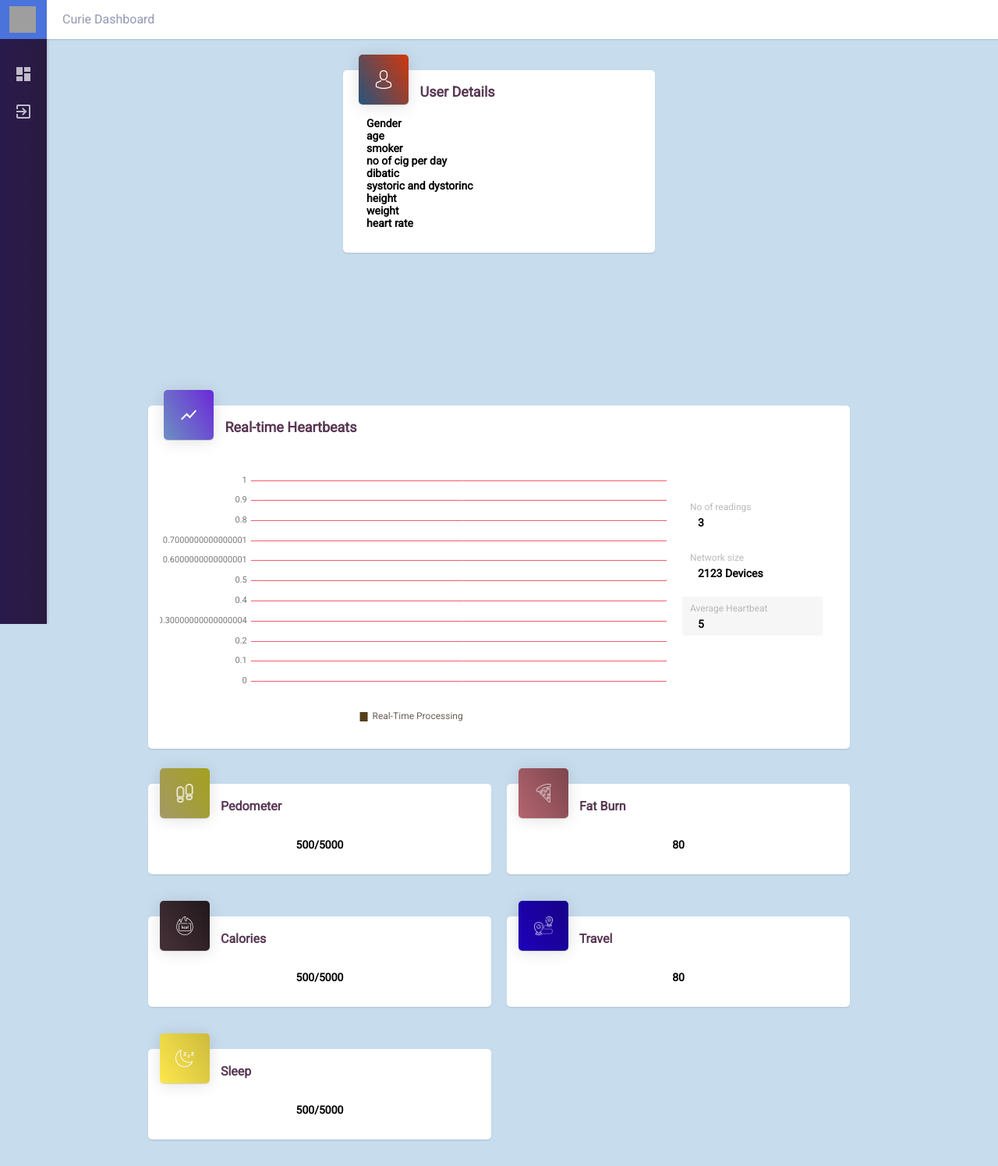
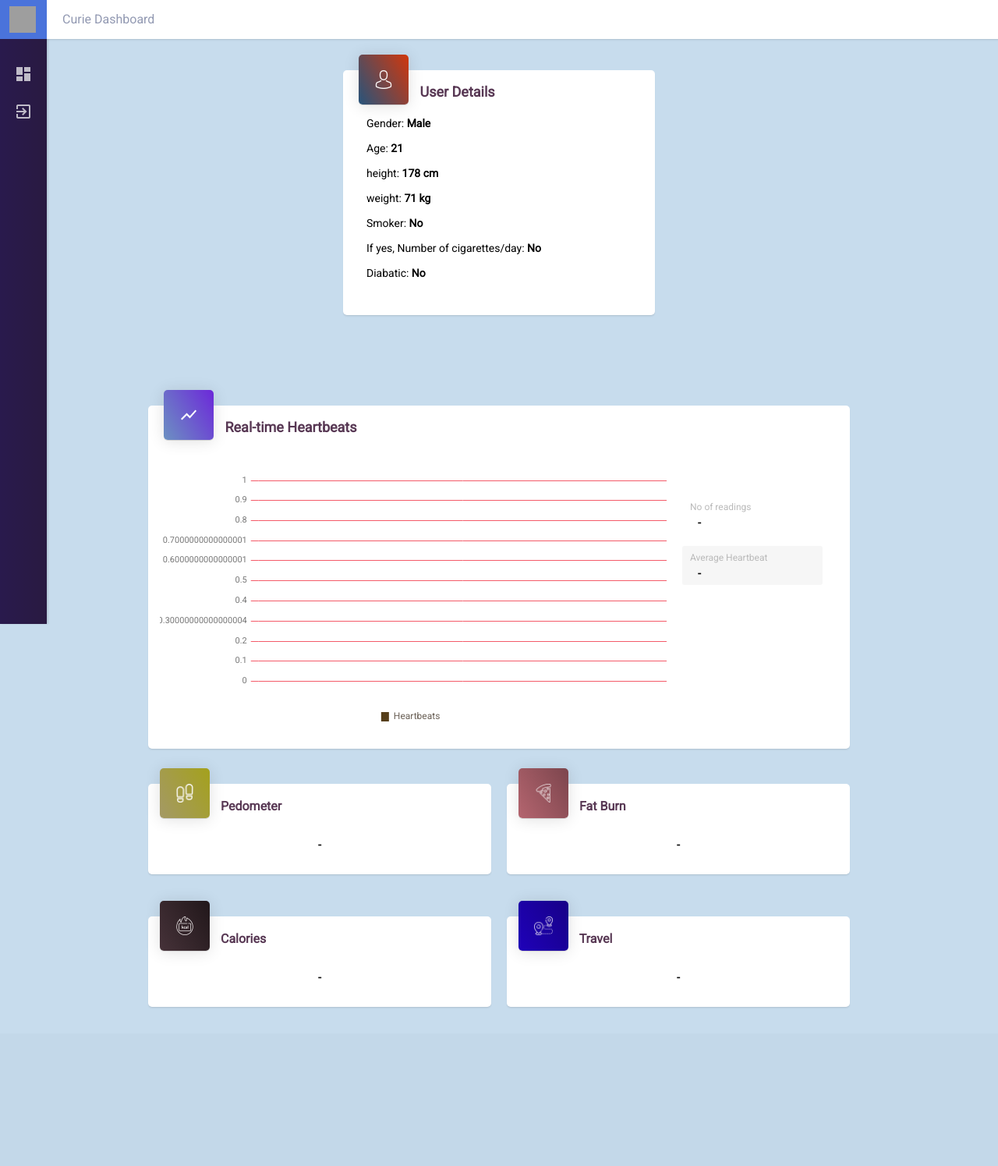
Before and after one commit to ramantehlan/Curie, a Flask app: page / in a window 1280 px wide. Shown: the whole page at 78% size. After the commit the page ends 1292 px from the top, so only its background shows below. Run offline with Flask 2, Linux system fonts and the light colour scheme; some libraries are stand-ins or nearby versions; grey boxes are pictures that could not be loaded.

Commit message:
Final readings updated

```diff
--- a/app/templates/index.html
+++ b/app/templates/index.html
@@ -73,15 +73,13 @@
               </div>
             </div>
 
-            <b>Gender</b> <br>
-            <b>age</b> <br>
-            <b>smoker</b> <br>
-            <b>no of cig per day</b> <br>
-            <b>dibatic</b> <br>
-            <b>systoric and dystorinc</b> <br>
-            <b>height</b> <br>
-            <b>weight</b> <br>
-            <b>heart rate</b> <br>
+          Gender: <b>Male</b>  <br><br>
+          Age: <b>21</b>  <br><br>
+          height: <b>178 cm</b> <br><br>
+          weight: <b>71 kg</b><br><br>
+          Smoker: <b>No</b> <br><br>
+          If yes, Number of cigarettes/day: <b>No</b> <br><br>
+          Diabatic: <b>No</b><br><br>
 
 
           </div>
@@ -106,15 +104,12 @@
 
                             <div class='row_of_details'>
                                 <div class='head_of_details capital'>No of readings</div>
-                                <div class='body_of_details' id='sales_content'>3</div>
+                                <div class='body_of_details' id='NoOfReading'>-</div>
                             </div>
-                            <div class='row_of_details'>
-                                <div class='head_of_details capital'>Network size</div>
-                                <div class='body_of_details' id='prerec_content'>2123 Devices</div>
-                            </div>
+
                             <div class='row_of_details imp_detail'>
                                 <div class='head_of_details capital'>Average Heartbeat</div>
-                                <div class='body_of_details' id='totrec_paid_content'>5</div>
+                                <div class='body_of_details' id='AverageHeartbeat'>-</div>
                             </div>
 
                         </div>
@@ -133,8 +128,8 @@
                                             Pedometer
                                 </div>
                         </div>
-                        <div class='box_content'>
-                                500/5000
+                        <div class='box_content' id="pedometer">
+                                -
                         </div>
                </div>
 
@@ -145,8 +140,8 @@
                                         Fat Burn
                                 </div>
                         </div>
-                        <div class='box_content' >
-                                   80
+                        <div class='box_content' id="fat">
+                                   -
                         </div>
                </div>
 
@@ -162,8 +157,8 @@
                                             Calories
                                 </div>
                         </div>
-                        <div class='box_content'>
-                                500/5000
+                        <div class='box_content' id="calories">
+                                -
                         </div>
                </div>
 
@@ -174,29 +169,10 @@
                                         Travel
                                 </div>
                         </div>
-                        <div class='box_content' >
-                                   80
+                        <div class='box_content' id="travel">
+                                   -
                         </div>
                </div>
-
-        </div>
-
-        <div class='group_12'>
-
-
-               <div class='cards box_body effect_slide_right_1'>
-                        <div class="box_body_top">
-                                <div class="box_heading small_head heading_6">
-                                    <img src="./static/img/icons/moon.png" >
-                                            Sleep
-                                </div>
-                        </div>
-                        <div class='box_content'>
-                                500/5000
-                        </div>
-               </div>
-
-
 
         </div>
   </div>
--- /dev/null
+++ b/curieReader/heart_data.txt
@@ -0,0 +1,4 @@
+{
+"beats":70,
+"time":80
+}
--- /dev/null
+++ b/curieReader/other_data.txt
@@ -0,0 +1,6 @@
+{
+"meters":284,
+"steps":420,
+"fat": 1,
+"cal": 11
+}
--- a/sensors/ecgdata.txt
+++ b/sensors/ecgdata.txt
@@ -0,0 +1 @@
+10 10
```
Also changed, not shown: app/static/js/index.js (+32 -7 lines), curieReader/data.txt (deleted, +0 -9 lines), curieReader/server.py (+7 -2 lines).
